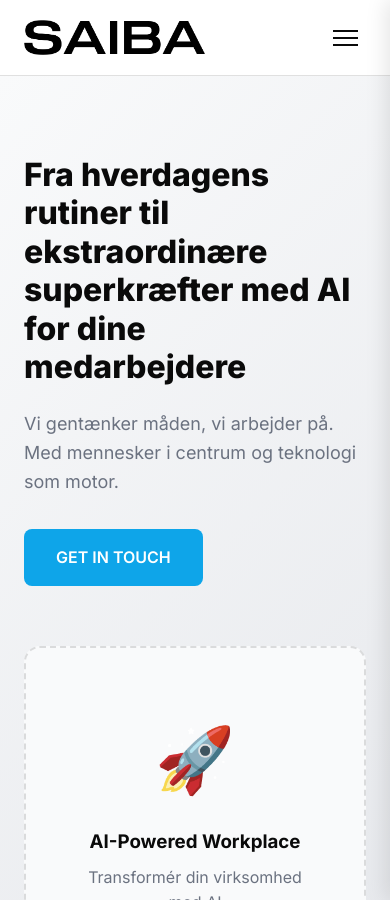
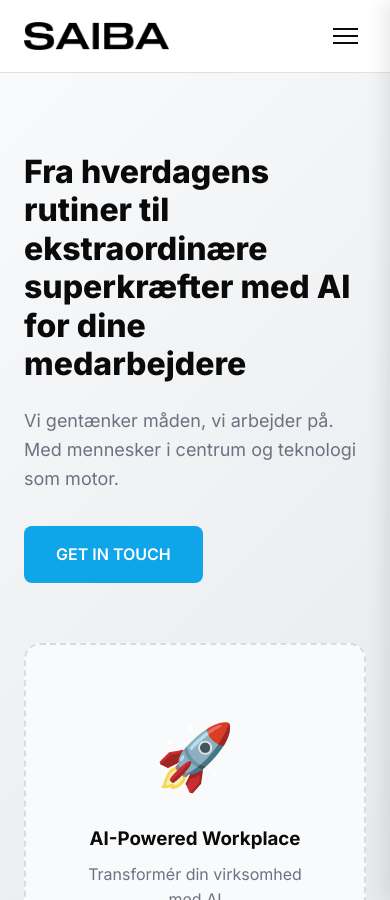
Before and after one commit to b4ltasar/saibaweb, a Jekyll site: the page built from index.html, in a window 390 px wide and 900 px high. Built offline with Jekyll 4.4.1, drawn with Linux system fonts in a browser that asks for light colours.

```diff
--- a/assets/css/main.css
+++ b/assets/css/main.css
@@ -48,17 +48,17 @@ body {
 }
 
 .logo-img {
-  height: 40px;
+  height: 32px;
   width: auto;
 }
 
 .drawer-logo-img {
-  height: 30px;
+  height: 24px;
   width: auto;
 }
 
 .footer-logo {
-  height: 50px;
+  height: 40px;
   width: auto;
   margin-bottom: 16px;
 }
@@ -843,15 +843,15 @@ body {
   }
 
   .logo-img {
-    height: 35px;
+    height: 28px;
   }
 
   .drawer-logo-img {
-    height: 25px;
+    height: 20px;
   }
 
   .footer-logo {
-    height: 40px;
+    height: 32px;
   }
 
   .fact-box {
```
Also changed, not shown: _data/team.yml (+4 -4 lines).
